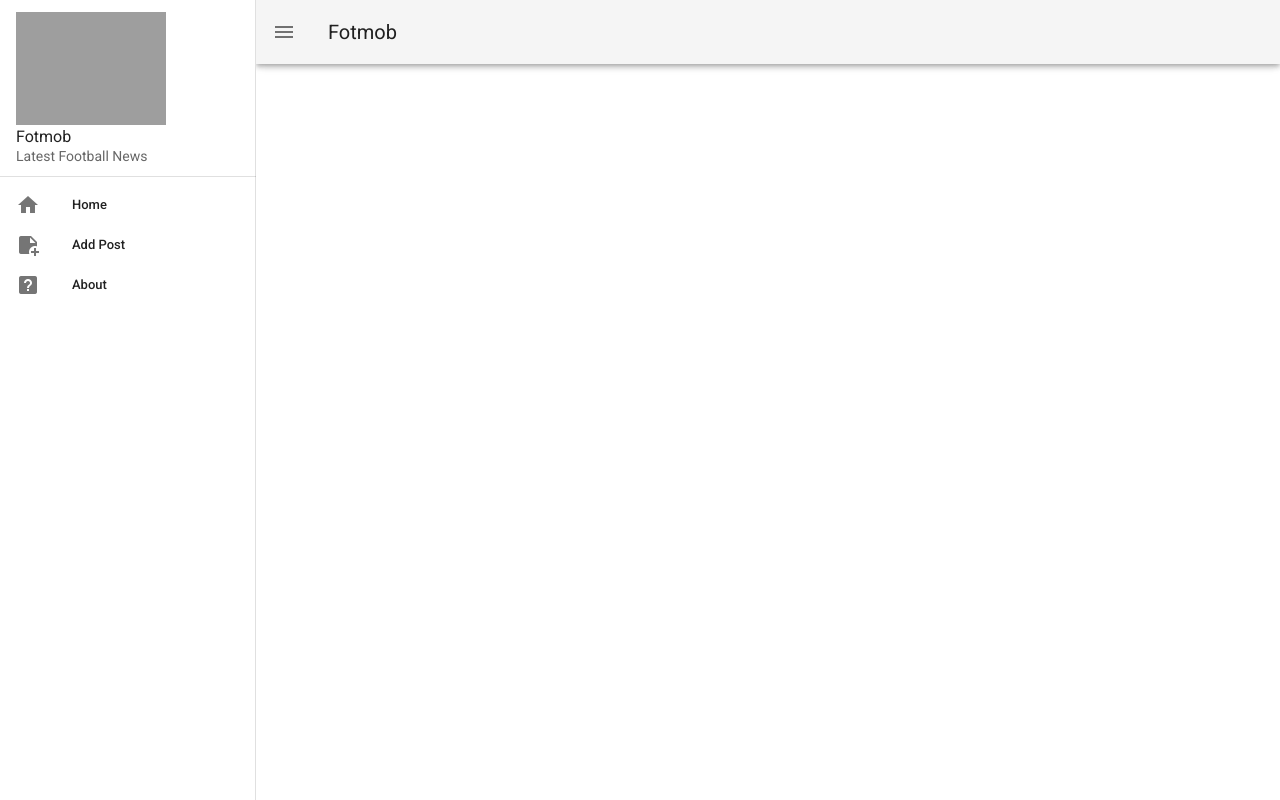
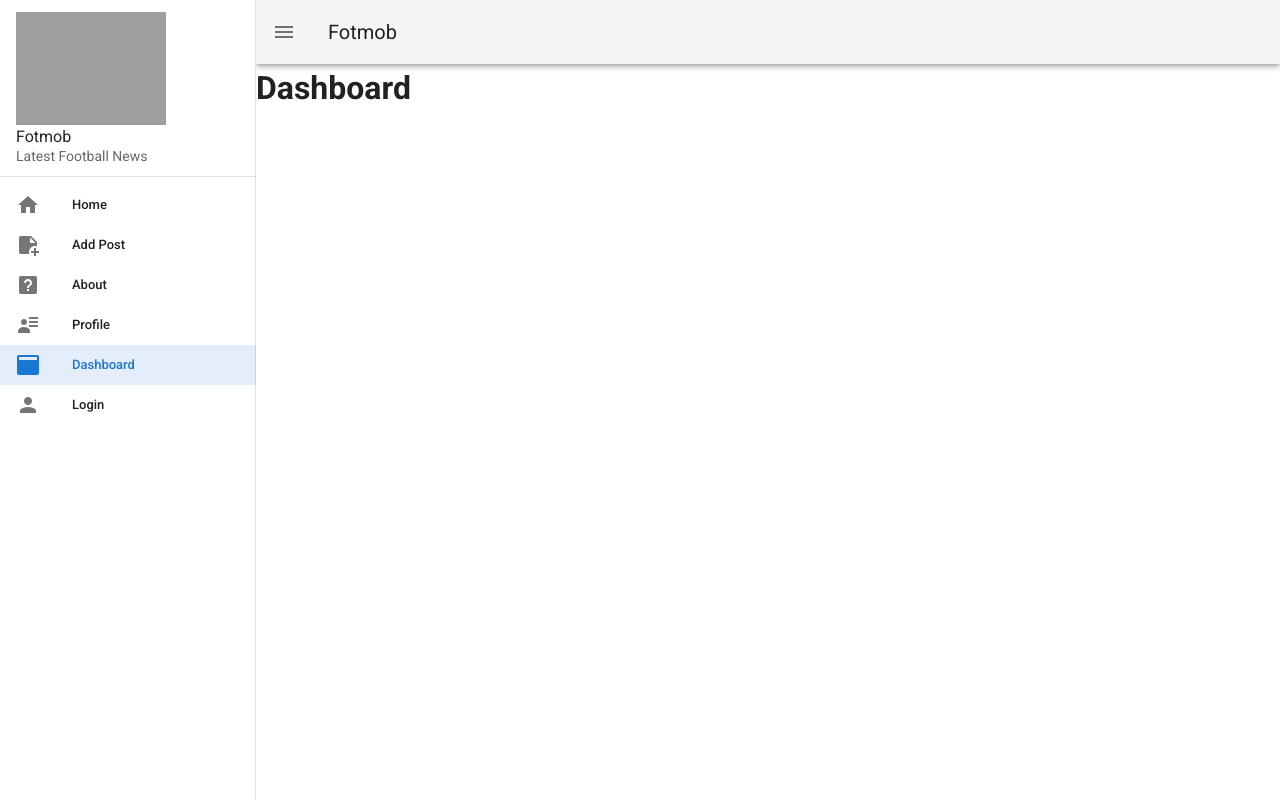
Before and after one commit to diellgashi01/footballnewswebsite, a Vue app in the folder footballnewswebsite/: page /dashboard in a window 1280 px wide. Built offline with nearby package versions, Linux system fonts and the light colour scheme; grey boxes are pictures that could not be loaded.

Commit message:
Created some blank pages for Dashboard, Login, Register and Profile before beginning work on them

```diff
--- a/footballnewswebsite/src/App.vue
+++ b/footballnewswebsite/src/App.vue
@@ -54,6 +54,9 @@
         { title: 'Home', icon: 'mdi-home',link: "/"},
         { title: 'Add Post', icon: 'mdi-note-plus', link:"/add-post" },
         { title: 'About', icon: 'mdi-help-box', link:"/about" },
+        { title: 'Profile', icon: 'mdi-account-details', link:"/profile" },
+        { title: 'Dashboard', icon: 'mdi-application', link:"/dashboard" },
+        { title: 'Login', icon: 'mdi-account', link:"/login" },
       ],
 }),
   }
--- a/footballnewswebsite/src/router/index.js
+++ b/footballnewswebsite/src/router/index.js
@@ -4,6 +4,10 @@
 import AddPost from '../views/AddPost.vue'
 import Post from '../views/Post.vue'
 import EditPost from '../views/EditPost.vue'
+import Login from '../views/Login.vue'
+import Register from '../views/Register.vue'
+import Profile from '../views/Profile.vue'
+import Dashboard from '../views/Dashboard.vue'
 
 
 
@@ -31,6 +35,26 @@
     component: EditPost,
   },
   {
+    path: "/login",
+    name: "login",
+    component: Login,
+  },
+  {
+    path: "/register",
+    name: "register",
+    component: Register,
+  },
+  {
+    path: "/profile",
+    name: "profile",
+    component: Profile,
+  },
+  {
+    path: "/dashboard",
+    name: "dashboard",
+    component: Dashboard,
+  },
+  {
     path: "/about",
     name: "About",
     // route level code-splitting
--- /dev/null
+++ b/footballnewswebsite/src/views/Dashboard.vue
@@ -0,0 +1,3 @@
+<template>
+    <h1>Dashboard</h1>
+</template>
--- /dev/null
+++ b/footballnewswebsite/src/views/Login.vue
@@ -0,0 +1,3 @@
+<template>
+    <h1>Login</h1>
+</template>
--- /dev/null
+++ b/footballnewswebsite/src/views/Profile.vue
@@ -0,0 +1,3 @@
+<template>
+    <h1>Profile</h1>
+</template>
--- /dev/null
+++ b/footballnewswebsite/src/views/Register.vue
@@ -0,0 +1,3 @@
+<template>
+    <h1>Register</h1>
+</template>
```
